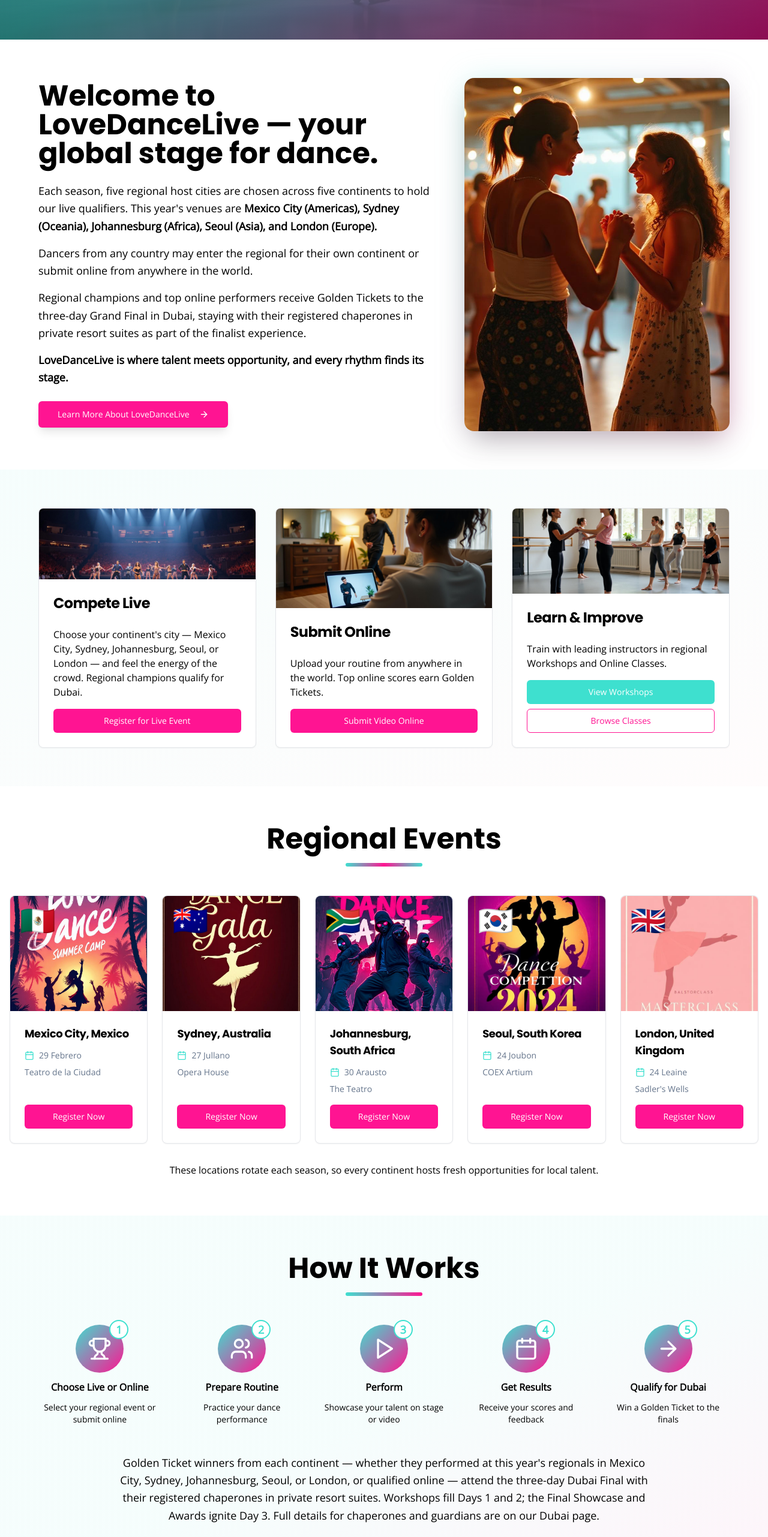
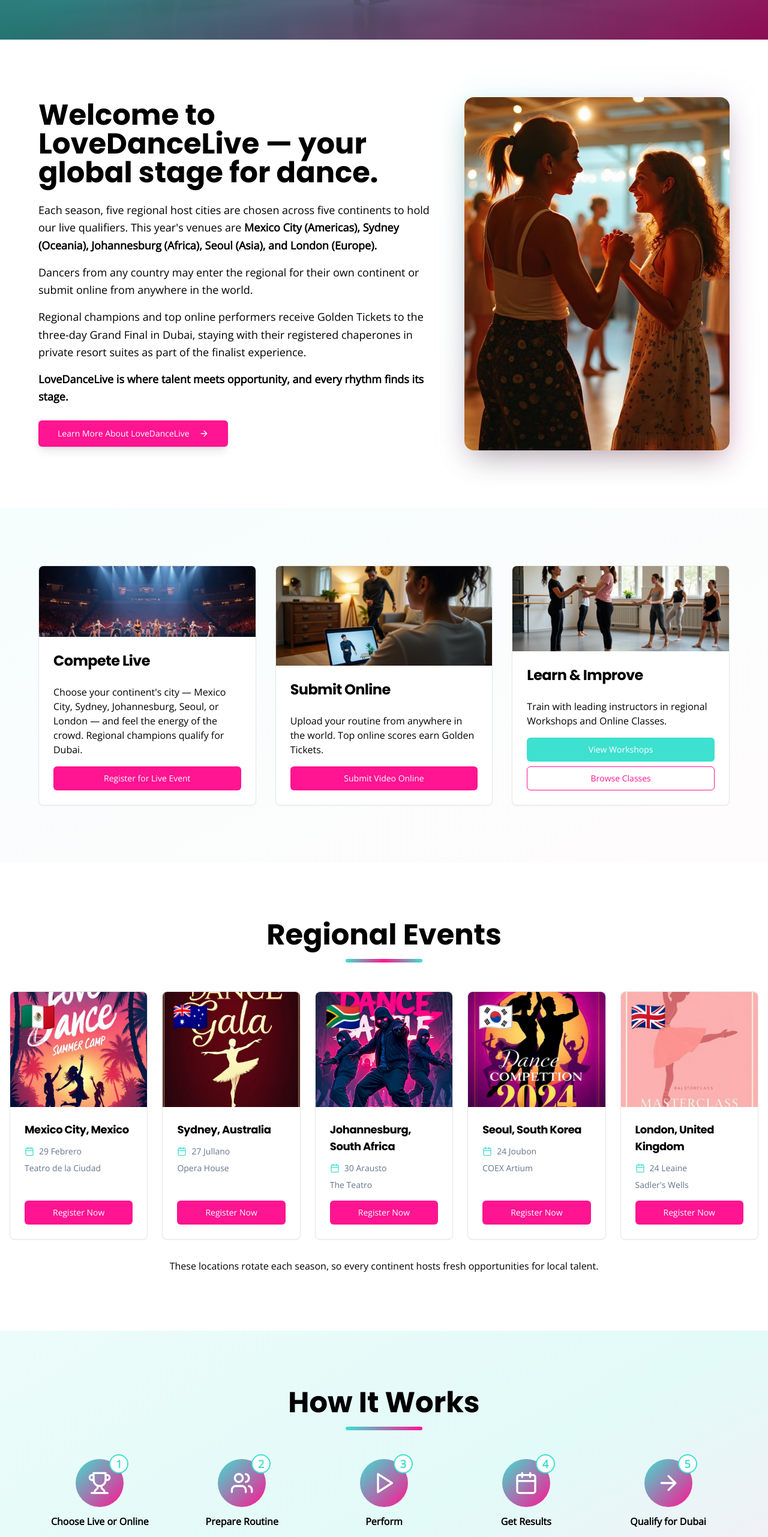
Before and after one commit to Graphiqueartem/load-and-bloom, a React (Vite) app: page / in a window 1280 px wide. Shown: the part 863-3426 px from the top of the page at 60% size. Built offline with nearby package versions, Linux system fonts and the light colour scheme; no server answers; the database is empty; a web font is replaced by a local one.

Commit message:
Refactor home page sections

```diff
--- a/src/pages/Home.tsx
+++ b/src/pages/Home.tsx
@@ -81,7 +81,7 @@ const Home = () => {
       </section>
 
       {/* Dubai Finale + About Section - 2 Columns */}
-      <section className="py-8 md:py-16 bg-background">
+      <section className="py-12 md:py-24 bg-background">
         <div className="w-full px-4">
           <div className="grid md:grid-cols-[60fr_40fr] gap-12 items-center max-w-6xl mx-auto">
             <div className="space-y-6 max-w-[700px]">
@@ -122,7 +122,7 @@ const Home = () => {
       </section>
 
       {/* Enter Online + Workshops + Online Classes - 3 Columns */}
-      <section className="py-8 md:py-16 bg-gradient-to-br from-turquoise/5 to-baby-pink/5">
+      <section className="py-12 md:py-24 bg-gradient-to-br from-turquoise/5 to-baby-pink/5">
         <div className="w-full px-4">
           <div className="grid md:grid-cols-3 gap-8 max-w-6xl mx-auto">
 
@@ -202,7 +202,7 @@ const Home = () => {
       </section>
 
       {/* Regional Events - 5 Cities */}
-      <section className="py-8 md:py-16 bg-background">
+      <section className="py-12 md:py-24 bg-background">
         <div className="w-full px-4">
           <div className="text-center mb-8 md:mb-12">
             <h2 className="text-3xl md:text-4xl lg:text-5xl font-poppins font-bold text-foreground mb-4">
@@ -257,7 +257,7 @@ const Home = () => {
       </section>
 
       {/* How It Works - Icon Strip */}
-      <section className="py-8 md:py-16 bg-gradient-to-br from-primary/5 via-turquoise/5 to-accent/5">
+      <section className="py-12 md:py-24 bg-gradient-to-br from-primary/10 via-turquoise/15 to-accent/10">
         <div className="w-full px-4">
           <div className="text-center mb-8 md:mb-12">
             <h2 className="text-3xl md:text-4xl lg:text-5xl font-poppins font-bold text-foreground mb-4">
@@ -292,8 +292,8 @@ const Home = () => {
             })}
           </div>
 
-          <div className="max-w-[900px] mx-auto space-y-6">
-            <p className="text-lg text-foreground leading-relaxed text-center">
+          <div className="max-w-6xl mx-auto space-y-6">
+            <p className="text-lg text-foreground leading-relaxed text-center px-4">
               Golden Ticket winners from each continent — whether they performed at this year's regionals in Mexico City, Sydney, Johannesburg, Seoul, or London, or qualified online — attend the three-day Dubai Final with their registered chaperones in private resort suites. Workshops fill Days 1 and 2; the Final Showcase and Awards ignite Day 3. Full details for chaperones and guardians are on our Dubai page.
             </p>
 
@@ -316,7 +316,7 @@ const Home = () => {
       </section>
 
       {/* Workshops & Classes Preview - 2 Columns Reversed */}
-      <section className="py-8 md:py-16 bg-background">
+      <section className="py-12 md:py-24 bg-background">
         <div className="w-full px-4">
           <div className="grid md:grid-cols-2 gap-12 items-center max-w-6xl mx-auto">
             <div className="order-2 md:order-1">
@@ -347,7 +347,7 @@ const Home = () => {
       </section>
 
       {/* Official Updates & Highlights */}
-      <section className="py-8 md:py-16 bg-light-blue/20">
+      <section className="py-12 md:py-24 bg-light-blue/20">
         <div className="w-full px-4">
           <div className="grid md:grid-cols-2 gap-12 items-center max-w-6xl mx-auto">
             <div>
@@ -386,7 +386,7 @@ const Home = () => {
       </section>
 
       {/* Results & Videos Preview */}
-      <section className="py-8 md:py-16 bg-background">
+      <section className="py-12 md:py-24 bg-background">
         <div className="w-full px-4">
           <div className="text-center mb-8 md:mb-12">
             <h2 className="text-3xl md:text-4xl lg:text-5xl font-poppins font-bold text-foreground mb-4">
@@ -432,7 +432,7 @@ const Home = () => {
       </section>
 
       {/* Sponsors + Shop - 2 Columns */}
-      <section className="py-8 md:py-16 bg-muted/30">
+      <section className="py-12 md:py-24 bg-muted/30">
         <div className="w-full px-4">
           <div className="grid md:grid-cols-2 gap-12 max-w-7xl mx-auto">
 
@@ -513,7 +513,7 @@ const Home = () => {
       </section>
 
       {/* Series Board Preview - Gold Background */}
-      <section className="py-8 md:py-16 bg-gradient-to-br from-[#FFD700]/20 to-[#FFA500]/10">
+      <section className="py-12 md:py-24 bg-gradient-to-br from-[#FFD700]/20 to-[#FFA500]/10">
         <div className="w-full px-4">
           <div className="max-w-4xl mx-auto text-center space-y-6">
             <h2 className="text-4xl sm:text-5xl font-poppins font-bold text-foreground">
@@ -533,7 +533,7 @@ const Home = () => {
       </section>
 
       {/* Newsletter Sign-Up */}
-      <section className="py-8 md:py-16 bg-background">
+      <section className="py-12 md:py-24 bg-background">
         <div className="w-full px-4">
           <div className="max-w-2xl mx-auto text-center space-y-6">
             <h2 className="text-3xl sm:text-4xl font-poppins font-bold text-foreground">
@@ -560,7 +560,7 @@ const Home = () => {
       </section>
 
       {/* Final CTA Band - Pink Background */}
-      <section className="py-8 md:py-16 bg-gradient-to-r from-baby-pink/40 via-neon-pink/30 to-baby-pink/40">
+      <section className="py-12 md:py-24 bg-gradient-to-r from-baby-pink/40 via-neon-pink/30 to-baby-pink/40">
         <div className="w-full px-4">
           <div className="max-w-4xl mx-auto text-center space-y-8">
             <h2 className="text-3xl sm:text-4xl md:text-5xl font-poppins font-bold text-foreground">
```
